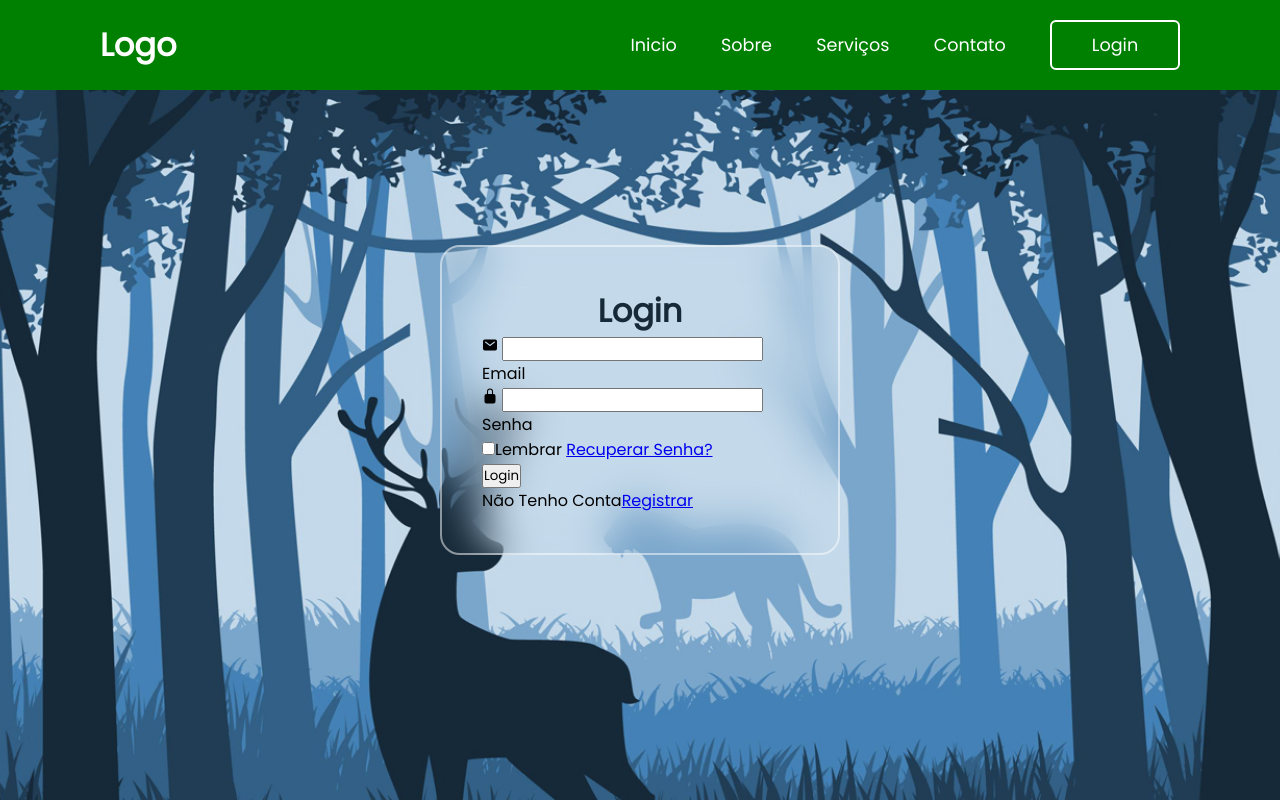
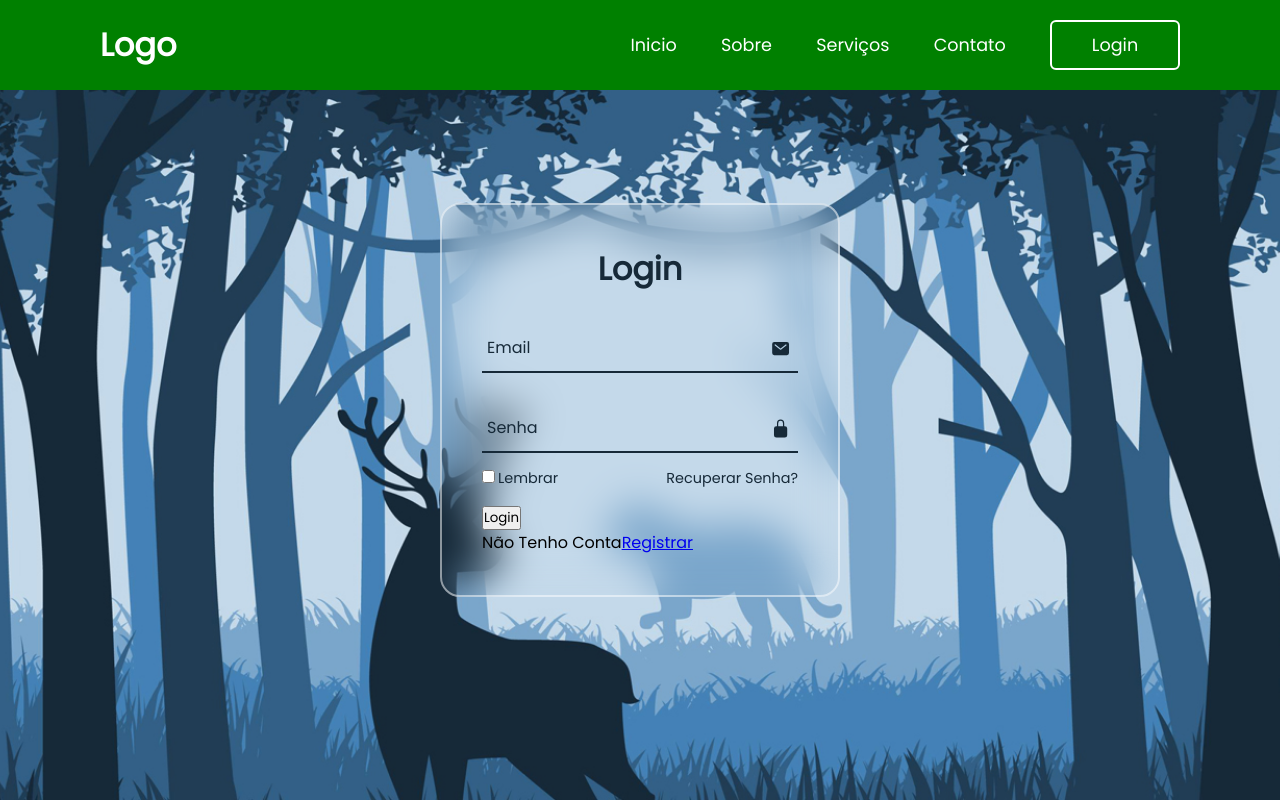
Before and after one commit to EdneyAraujo/front_login_registro, a plain HTML site: page index.html in a window 1280 px wide. Drawn offline with nearby package versions, Linux system fonts and the light colour scheme.

Commit message:
Estilizando formulario login

```diff
--- a/style.css
+++ b/style.css
@@ -107,3 +107,71 @@ header {
     color: #162938;
     text-align: center;
 }
+
+.input-box {
+    position: relative;
+    width: 100%;
+    height: 50px;
+    border-bottom: 2px solid #162938;
+    margin: 30px 0;
+}
+
+.input-box label {
+    position: absolute;
+    top: 50%;
+    left: 5px;
+    transform: translateY(-50%);
+    font-size: 1em;
+    color:#162938;
+    font-weight: 500;
+    pointer-events: none;
+    transition: .5s;
+}
+
+.input-box input:focus~label,
+.input-box input:focus~label {
+    top: 5px;
+}
+
+.input-box input {
+    width: 100%;
+    height: 100%;
+    background: transparent;
+    border: none;
+    outline: none;
+    font-size: 1em;
+    color: #162938;
+    font-weight: 600;
+    padding: 0 35px 0 5px;
+}
+
+.input-box .icon {
+    position: absolute;
+    right: 8px;
+    font-size: 1.2em;
+    color: #162938;
+    line-height: 57px;
+}
+
+.remember-forgot {
+    font-size: .9em;
+    color: #162938;
+    font-weight: 500;
+    margin: -15px 0 15px;
+    display: flex;
+    justify-content: space-between;
+}
+
+.remember-forgot label input {
+    accent-color: #162938;
+    margin-right: 3px;
+}
+
+.remember-forgot a {
+    color: #162938;
+    text-decoration: none;
+}
+
+.remember-forgot a:hover {
+    text-decoration: underline;
+}
```
